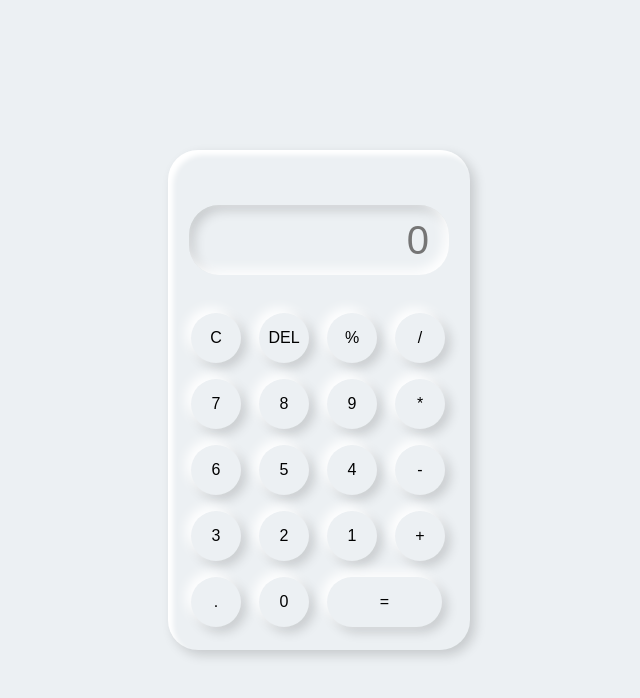
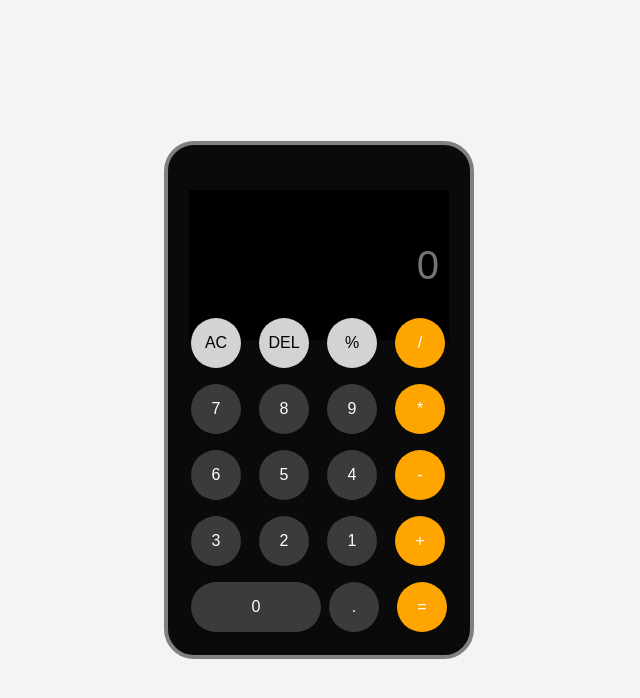
Before and after one commit to Suriyadhayalan20/Calculator, a plain HTML site: page index.html in a window 1280 px wide. Shown: the whole page, without its empty margins (321-961 px from the left). Drawn offline with Linux system fonts and the light colour scheme.

Commit message:
UpdateCalc

```diff
--- a/index.html
+++ b/index.html
@@ -11,25 +11,25 @@
     <div class="container">
         <div class="calculator">
         <input type="text" placeholder="0" id="output-screen">
-        <button onclick="Clear()">C</button>
-        <button onclick="Del()">DEL</button>
-        <button onclick="display('%')">%</button>
-        <button onclick="display('/')">/</button>
+        <button onclick="Clear()" style="background-color: lightgray; color: black;">AC</button>
+        <button onclick="Del()" style="background-color: lightgray; color: black;">DEL</button>
+        <button onclick="display('%')" style="background-color: lightgray; color: black;">%</button>
+        <button onclick="display('/')" style="background-color: orange;">/</button>
         <button onclick="display('7')">7</button>
         <button onclick="display('8')">8</button>
         <button onclick="display('9')">9</button>
-        <button onclick="display('*')">*</button>
+        <button onclick="display('*')" style="background-color: orange;">*</button>
         <button onclick="display('6')">6</button>
         <button onclick="display('5')">5</button>
         <button onclick="display('4')">4</button>
-        <button onclick="display('-')">-</button>
+        <button onclick="display('-')" style="background-color: orange;">-</button>
         <button onclick="display('3')">3</button>
         <button onclick="display('2')">2</button>
         <button onclick="display('1')">1</button>
-        <button onclick="display('+')">+</button>
-        <button onclick="display('.')">.</button>
-        <button onclick="display('0')">0</button>
-        <button onclick="Calculate()"class="equal">=</button>
+        <button onclick="display('+')" style="background-color: orange;" >+</button>
+        <button onclick="display('0')" class="zero">0</button>
+        <button onclick="display('.')" class="dot">.</button>
+        <button onclick="Calculate()" style="background-color: orange;" class="equal">=</button>
     </div>
     </div>
 
@@ -45,7 +45,7 @@
                 outputScreen.value= eval(outputScreen.value);
             }
             catch(err){
-                alert("Invalid")
+                outputScreen.value = ("Invalid")
             }
         }
         function Clear(){
--- a/style.css
+++ b/style.css
@@ -2,7 +2,7 @@
     margin: 0;
     padding: 0;
     box-sizing: border-box;
-    background-color: #ecf0f3;
+    background-color: #f3f4f5;
     font-family: sans-serif;
     outline: none;
 }
@@ -14,38 +14,35 @@
     justify-content: center;
 }
 
+
 .calculator{
-    background-color: #ecf0f3;
-    box-shadow: inset 5px 5px 5px #ffffff,
-                      5px  5px 12px rgba(0, 0, 0, .16);
+    background-color: #0a0a0a;
     padding: 15px;
     border-radius: 30px;
     display: grid;
     grid-template-columns: repeat(4,68px);
+    border: 4px solid gray;
 }
+
 input{
     grid-column: span 4;
-    height: 70px;
+    height: 150px;
     width: 260px;
-    background-color: #ecf0f3;
-    box-shadow: inset -5px -5px 12px #ffffff,
-                inset 5px 5px 12px rgba(0, 0, 0, .16);
+    background: #000;
     border: none;
-    border-radius: 30px;
-    color: rgb(70, 70, 70);
+    color: rgb(249, 242, 242);
     font-size: 40px;
     text-align: end;
     margin: auto;
-    margin-top: 40px;
-    margin-bottom: 30px;
-    padding: 20px;
+    margin-top: 30px;
+    margin-bottom: -30px;
+    padding: 10px;
 }
 button{
     height: 50px;
     width: 50px;
-    background-color: #ecf0f3;
-    box-shadow: -5px -5px 12px #ffffff,
-                5px 5px 12px rgba(0, 0, 0, .16);
+    background-color: #3c3b3b;
+    color: white;
     border: none;
     border-radius: 50%;
     margin: 8px;
@@ -53,9 +50,16 @@ button{
 }
 
 .equal{
-    width: 115px;
-    border-radius: 40px;
-    background-color: #ecf0f3;
-    box-shadow: -5px -5px 12px #ffffff,
-                5px 5px 12px rgba(0, 0, 0, .16);
+    position: relative;
+    left: 70px;
 }
+
+.dot{
+    position: relative;
+    left: 70px;
+}
+
+.zero{
+    width: 130px;
+    border-radius: 100px;
+}
```
